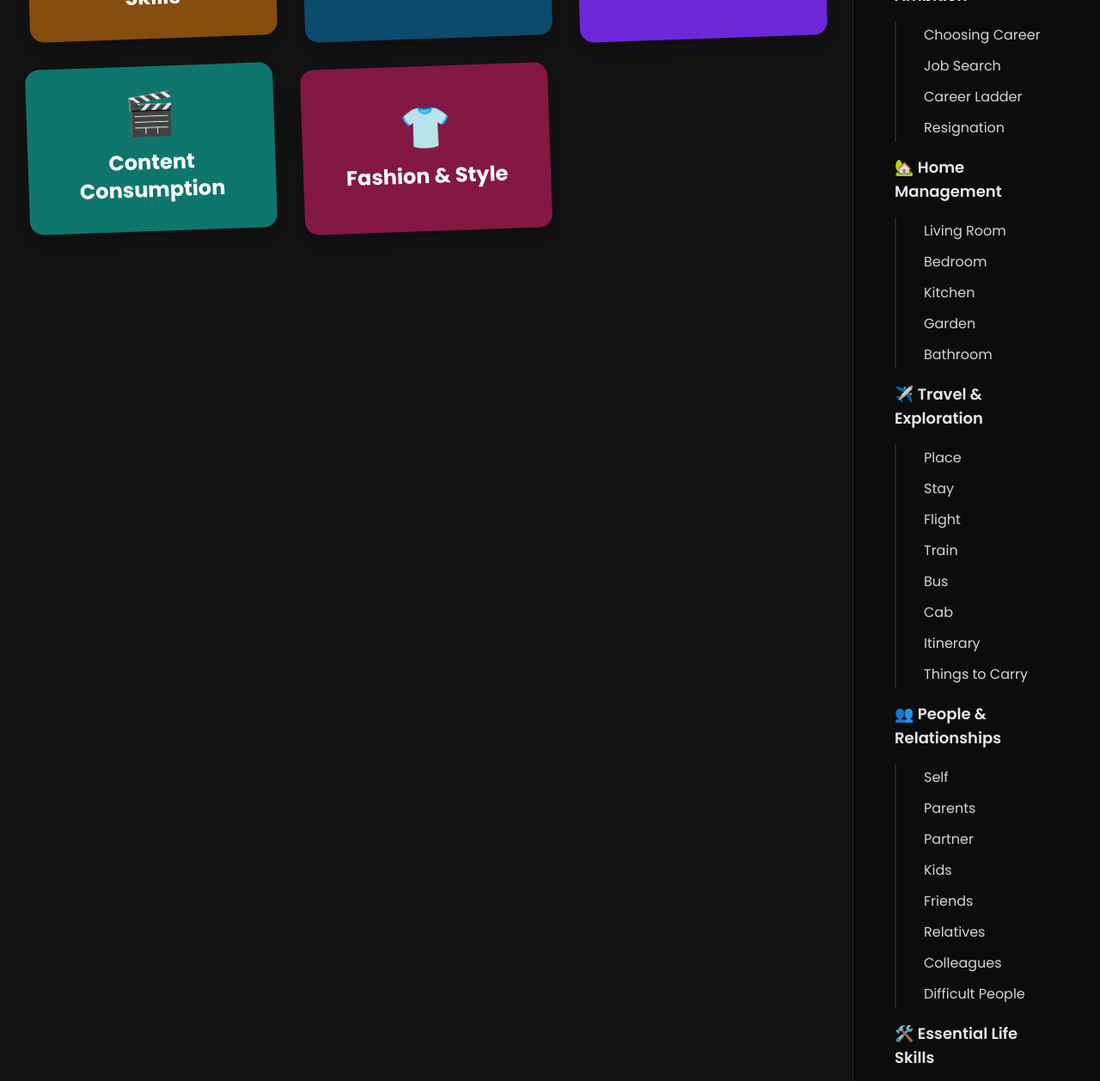
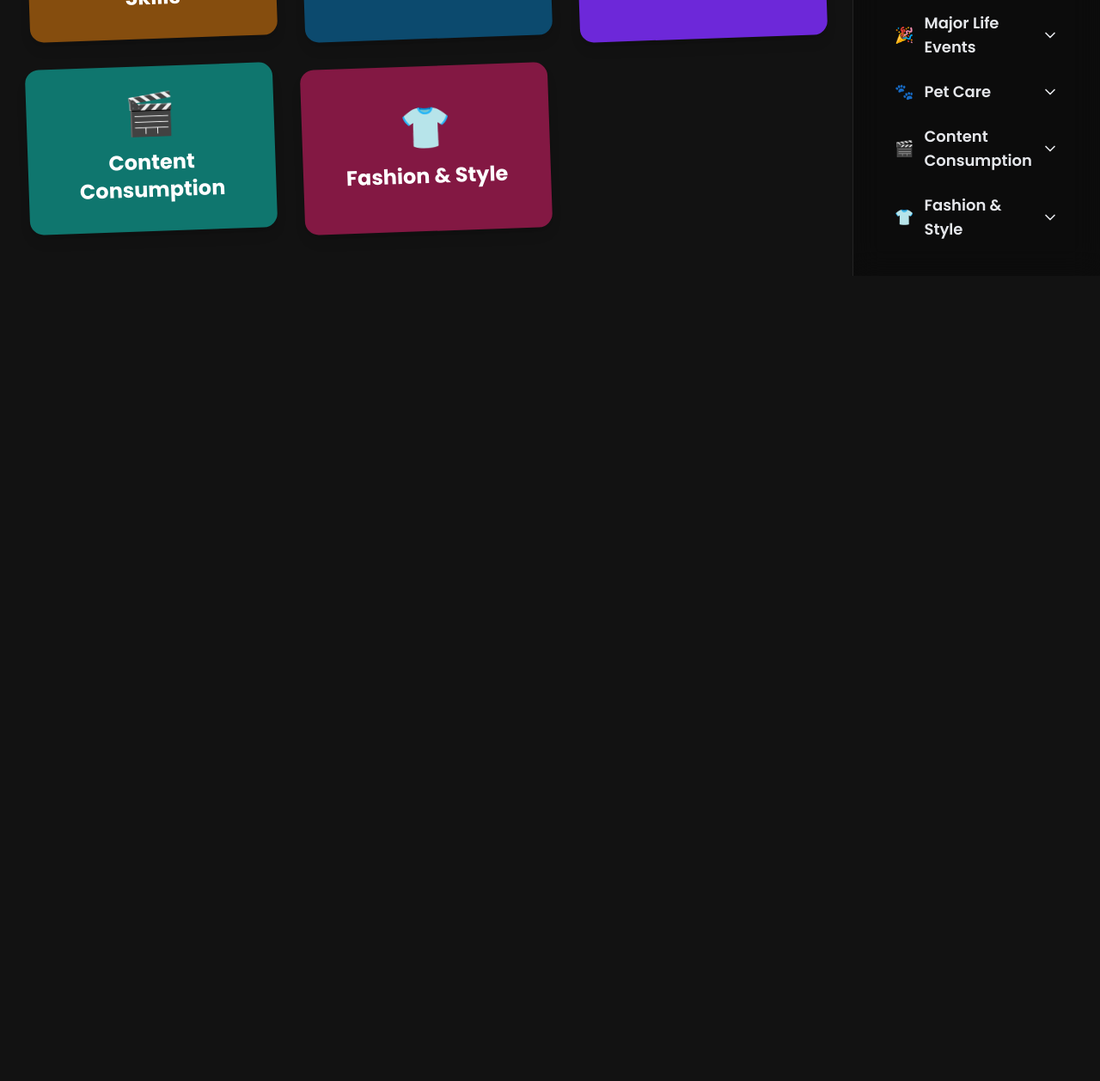
Before and after one commit to 5HU3HENDU/SofA, a plain HTML site: page index.html in a window 1280 px wide. Shown: the part 695-1953 px from the top of the page at 86% size. After the commit the page ends 1016 px from the top, so only its background shows below. Drawn offline with nearby package versions, Linux system fonts and the light colour scheme.

Commit message:
Update index.html

```diff
--- a/index.html
+++ b/index.html
@@ -40,6 +40,9 @@
         .nav-sidebar {
             transition: transform 0.3s ease-in-out;
         }
+        details > summary { list-style: none; }
+        details > summary::-webkit-details-marker { display: none; }
+
         @media (max-width: 1024px) {
             .nav-sidebar {
                 transform: translateX(100%);
@@ -57,7 +60,7 @@
             <div class="max-w-7xl mx-auto px-4 sm:px-6 lg:px-8 py-8">
                 <!-- Header -->
                 <header class="flex items-center justify-between pb-8">
-                     <div class="flex items-center space-x-3">
+                     <div class="flex items-center space-x-3" id="header-content">
                          <span class="text-3xl">🎓</span>
                         <h1 class="text-3xl font-bold text-white">School of Adults</h1>
                     </div>
@@ -98,7 +101,7 @@
         const root = document.documentElement;
         const homeGrid = document.getElementById('home-grid');
         const contentDisplay = document.getElementById('content-display');
-        const headerTitle = document.querySelector('header h1');
+        const headerContent = document.getElementById('header-content');
         const navSidebar = document.getElementById('nav-sidebar');
         const navToggle = document.getElementById('nav-toggle');
         const navLinksContainer = document.getElementById('nav-links');
@@ -111,11 +114,11 @@
                 color1: "#1f2937",
                 color2: "#ef4444",
                 subtopics: {
-                    food: { title: "Food", file: "health-food.json" },
-                    exercise: { title: "Exercise", file: "health-exercise.json" },
-                    healthCheckUp: { title: "Health Check Up", file: "health-healthcheckup.json" },
-                    mentalHealth: { title: "Mental Health", file: "health-mentalhealth.json" },
-                    period: { title: "Period Health", file: "health-period.json" },
+                    food: { title: "Food", icon: "🥗", file: "health-food.json" },
+                    exercise: { title: "Exercise", icon: "🏋️", file: "health-exercise.json" },
+                    healthCheckUp: { title: "Health Check Up", icon: "🩺", file: "health-healthcheckup.json" },
+                    mentalHealth: { title: "Mental Health", icon: "🧠", file: "health-mentalhealth.json" },
+                    period: { title: "Period Health", icon: "🩸", file: "health-period.json" },
                 }
             },
             wealth: {
@@ -124,11 +127,11 @@
                 color1: "#1e3a8a",
                 color2: "#3b82f6",
                 subtopics: {
-                    generate: { title: "Generate", file: "wealth-generate.json" },
-                    invest: { title: "Invest", file: "wealth-invest.json" },
-                    insurance: { title: "Insurance", file: "wealth-insurance.json" },
-                    spends: { title: "Spends", file: "wealth-spends.json" },
-                    loans: { title: "Loans", file: "wealth-loans.json" },
+                    generate: { title: "Generate", icon: "📈", file: "wealth-generate.json" },
+                    invest: { title: "Invest", icon: "🏦", file: "wealth-invest.json" },
+                    insurance: { title: "Insurance", icon: "🛡️", file: "wealth-insurance.json" },
+                    spends: { title: "Spends", icon: "💸", file: "wealth-spends.json" },
+                    loans: { title: "Loans", icon: "🧾", file: "wealth-loans.json" },
                 }
             },
             career: {
@@ -137,10 +140,10 @@
                 color1: "#4a044e",
                 color2: "#a21caf",
                 subtopics: {
-                    choosing: { title: "Choosing Career", file: "career-choosing.json" },
-                    jobsearch: { title: "Job Search", file: "career-jobsearch.json" },
-                    ladder: { title: "Career Ladder", file: "career-ladder.json" },
-                    resignation: { title: "Resignation", file: "career-resignation.json" },
+                    choosing: { title: "Choosing Career", icon: "🤔", file: "career-choosing.json" },
+                    jobsearch: { title: "Job Search", icon: "💼", file: "career-jobsearch.json" },
+                    ladder: { title: "Career Ladder", icon: "🧗", file: "career-ladder.json" },
+                    resignation: { title: "Resignation", icon: "👋", file: "career-resignation.json" },
                 }
             },
             homeManagement: {
@@ -149,11 +152,11 @@
                 color1: "#3f6212",
                 color2: "#84cc16",
                 subtopics: {
-                    livingroom: { title: "Living Room", file: "home-livingroom.json" },
-                    bedroom: { title: "Bedroom", file: "home-bedroom.json" },
-                    kitchen: { title: "Kitchen", file: "home-kitchen.json" },
-                    garden: { title: "Garden", file: "home-garden.json" },
-                    bathroom: { title: "Bathroom", file: "home-bathroom.json" },
+                    livingroom: { title: "Living Room", icon: "🛋️", file: "home-livingroom.json" },
+                    bedroom: { title: "Bedroom", icon: "🛏️", file: "home-bedroom.json" },
+                    kitchen: { title: "Kitchen", icon: "🍳", file: "home-kitchen.json" },
+                    garden: { title: "Garden", icon: "🌳", file: "home-garden.json" },
+                    bathroom: { title: "Bathroom", icon: "🛁", file: "home-bathroom.json" },
                 }
             },
             travel: {
@@ -162,14 +165,14 @@
                 color1: "#064e3b",
                 color2: "#10b981",
                 subtopics: {
-                    place: { title: "Place", file: "travel-place.json" },
-                    stay: { title: "Stay", file: "travel-stay.json" },
-                    flight: { title: "Flight", file: "travel-flight.json" },
-                    train: { title: "Train", file: "travel-train.json" },
-                    bus: { title: "Bus", file: "travel-bus.json" },
-                    cab: { title: "Cab", file: "travel-cab.json" },
-                    itinerary: { title: "Itinerary", file: "travel-itinerary.json" },
-                    thingstocarry: { title: "Things to Carry", file: "travel-thingstocarry.json" },
+                    place: { title: "Place", icon: "🗺️", file: "travel-place.json" },
+                    stay: { title: "Stay", icon: "🏨", file: "travel-stay.json" },
+                    flight: { title: "Flight", icon: "✈️", file: "travel-flight.json" },
+                    train: { title: "Train", icon: "🚆", file: "travel-train.json" },
+                    bus: { title: "Bus", icon: "🚌", file: "travel-bus.json" },
+                    cab: { title: "Cab", icon: "🚕", file: "travel-cab.json" },
+                    itinerary: { title: "Itinerary", icon: "📝", file: "travel-itinerary.json" },
+                    thingstocarry: { title: "Things to Carry", icon: "🎒", file: "travel-thingstocarry.json" },
                 }
             },
             people: {
@@ -178,14 +181,14 @@
                 color1: "#581c87",
                 color2: "#a855f7",
                 subtopics: {
-                    self: { title: "Self", file: "people-self.json" },
-                    parents: { title: "Parents", file: "people-parents.json" },
-                    partner: { title: "Partner", file: "people-partner.json" },
-                    kids: { title: "Kids", file: "people-kids.json" },
-                    friends: { title: "Friends", file: "people-friends.json" },
-                    relatives: { title: "Relatives", file: "people-relatives.json" },
-                    colleagues: { title: "Colleagues", file: "people-colleagues.json" },
-                    enemy: { title: "Difficult People", file: "people-enemy.json" },
+                    self: { title: "Self", icon: "❤️‍🩹", file: "people-self.json" },
+                    parents: { title: "Parents", icon: "👨‍👩‍👧", file: "people-parents.json" },
+                    partner: { title: "Partner", icon: "💞", file: "people-partner.json" },
+                    kids: { title: "Kids", icon: "👶", file: "people-kids.json" },
+                    friends: { title: "Friends", icon: "🧑‍🤝‍🧑", file: "people-friends.json" },
+                    relatives: { title: "Relatives", icon: "👨‍👩‍👧‍👦", file: "people-relatives.json" },
+                    colleagues: { title: "Colleagues", icon: "👔", file: "people-colleagues.json" },
+                    enemy: { title: "Difficult People", icon: "😒", file: "people-enemy.json" },
                 }
             },
             lifeSkills: {
@@ -194,10 +197,10 @@
                 color1: "#854d0e",
                 color2: "#f59e0b",
                 subtopics: {
-                    driving: { title: "Driving", file: "lifeskills-driving.json" },
-                    swimming: { title: "Swimming", file: "lifeskills-swimming.json" },
-                    decisionmaking: { title: "Decision Making", file: "lifeskills-decisionmaking.json" },
-                    problemsolving: { title: "Problem Solving", file: "lifeskills-problemsolving.json" }
+                    driving: { title: "Driving", icon: "🚗", file: "lifeskills-driving.json" },
+                    swimming: { title: "Swimming", icon: "🏊", file: "lifeskills-swimming.json" },
+                    decisionmaking: { title: "Decision Making", icon: "🧠", file: "lifeskills-decisionmaking.json" },
+                    problemsolving: { title: "Problem Solving", icon: "🧩", file: "lifeskills-problemsolving.json" }
                 }
             },
             lifeEvents: {
@@ -206,10 +209,10 @@
                 color1: "#0c4a6e",
                 color2: "#0ea5e9",
                 subtopics: {
-                    buyinghouse: { title: "Buying House", file: "lifeevents-buyinghouse.json" },
-                    gettingmarried: { title: "Getting Married", file: "lifeevents-gettingmarried.json" },
-                    pregnancy: { title: "Pregnancy", file: "lifeevents-pregnancy.json" },
-                    moving: { title: "Moving to a New City", file: "lifeevents-moving.json" }
+                    buyinghouse: { title: "Buying House", icon: "🏠", file: "lifeevents-buyinghouse.json" },
+                    gettingmarried: { title: "Getting Married", icon: "💍", file: "lifeevents-gettingmarried.json" },
+                    pregnancy: { title: "Pregnancy", icon: "🤰", file: "lifeevents-pregnancy.json" },
+                    moving: { title: "Moving to a New City", icon: "🏙️", file: "lifeevents-moving.json" }
                 }
             },
             pets: {
@@ -218,8 +221,8 @@
                 color1: "#6d28d9",
                 color2: "#c084fc",
                 subtopics: {
-                    cats: { title: "Cats", file: "pets-cats.json" },
-                    dogs: { title: "Dogs", file: "pets-dogs.json" }
+                    cats: { title: "Cats", icon: "🐈", file: "pets-cats.json" },
+                    dogs: { title: "Dogs", icon: "🐕", file: "pets-dogs.json" }
                 }
             },
             content: {
@@ -228,11 +231,11 @@
                 color1: "#0f766e",
                 color2: "#14b8a6",
                 subtopics: {
-                    news: { title: "News", file: "content-news.json" },
-                    tvmovies: { title: "TV Shows & Movies", file: "content-tvmovies.json" },
-                    songs: { title: "Songs", file: "content-songs.json" },
-                    books: { title: "Books", file: "content-books.json" },
-                    games: { title: "Games", file: "content-games.json" }
+                    news: { title: "News", icon: "📰", file: "content-news.json" },
+                    tvmovies: { title: "TV Shows & Movies", icon: "🎞️", file: "content-tvmovies.json" },
+                    songs: { title: "Songs", icon: "🎵", file: "content-songs.json" },
+                    books: { title: "Books", icon: "📚", file: "content-books.json" },
+                    games: { title: "Games", icon: "🎮", file: "content-games.json" }
                 }
             },
             fashion: {
@@ -241,9 +244,9 @@
                 color1: "#831843",
                 color2: "#e11d48",
                 subtopics: {
-                    men: { title: "Men", file: "fashion-men.json" },
-                    women: { title: "Women", file: "fashion-women.json" },
-                    kids: { title: "Kids", file: "fashion-kids.json" }
+                    men: { title: "Men", icon: "👨", file: "fashion-men.json" },
+                    women: { title: "Women", icon: "👩", file: "fashion-women.json" },
+                    kids: { title: "Kids", icon: "👧", file: "fashion-kids.json" }
                 }
             }
         };
@@ -260,24 +263,43 @@
             root.style.setProperty('--theme-color-2', theme.color2);
         };
 
+        const updateHeader = (title, icon = '🎓') => {
+            headerContent.innerHTML = `
+                <span class="text-3xl">${icon}</span>
+                <h1 class="text-3xl font-bold text-white">${title}</h1>
+            `;
+        };
+
         const renderNavLinks = () => {
-            let linksHtml = '<a href="#" class="nav-link block font-semibold text-lg py-2 px-4 rounded-lg hover:bg-white/10" data-path="home">🏠 Home</a>';
+            let linksHtml = '<a href="#home" class="nav-link block font-semibold text-lg py-2 px-4 rounded-lg hover:bg-white/10" data-path="home">🏠 Home</a>';
             for (const key in topics) {
                 const topic = topics[key];
-                const mainPath = topic.file ? key : key;
-                linksHtml += `<a href="#${mainPath}" class="nav-link block font-semibold text-lg py-2 px-4 rounded-lg hover:bg-white/10" data-path="${mainPath}">${topic.icon} ${topic.title}</a>`;
-
                 if (topic.subtopics) {
-                    linksHtml += '<div class="pl-6 border-l-2 border-white/10 ml-4 space-y-1">';
-                    for (const subKey in topic.subtopics) {
-                        const subTopic = topic.subtopics[subKey];
-                        const subPath = `${key}-${subKey}`;
-                        linksHtml += `<a href="#${subPath}" class="nav-link block font-medium text-base py-1 px-2 rounded-lg hover:bg-white/10 text-gray-300" data-path="${subPath}">${subTopic.title}</a>`;
-                    }
-                    linksHtml += '</div>';
+                    linksHtml += `
+                        <details class="group">
+                            <summary class="flex items-center justify-between font-semibold text-lg py-2 px-4 rounded-lg hover:bg-white/10 cursor-pointer">
+                                <a href="#${key}" class="flex items-center flex-1" data-path="${key}">
+                                    <span class="mr-3">${topic.icon}</span>
+                                    <span>${topic.title}</span>
+                                </a>
+                                <i data-feather="chevron-down" class="ml-2 h-5 w-5 group-open:rotate-180 transition-transform flex-shrink-0"></i>
+                            </summary>
+                            <div class="pl-8 border-l-2 border-white/10 ml-6 mt-1 space-y-1">
+                                ${Object.entries(topic.subtopics).map(([subKey, subTopic]) => `
+                                    <a href="#${key}-${subKey}" class="nav-link flex items-center font-medium text-base py-1 px-2 rounded-lg hover:bg-white/10 text-gray-300" data-path="${key}-${subKey}">
+                                        <span class="mr-2">${subTopic.icon}</span>
+                                        <span>${subTopic.title}</span>
+                                    </a>
+                                `).join('')}
+                            </div>
+                        </details>
+                    `;
+                } else {
+                    linksHtml += `<a href="#${key}" class="nav-link block font-semibold text-lg py-2 px-4 rounded-lg hover:bg-white/10" data-path="${key}">${topic.icon} ${topic.title}</a>`;
                 }
             }
             navLinksContainer.innerHTML = linksHtml;
+            feather.replace();
         };
 
         const renderHomeGrid = () => {
@@ -285,7 +307,7 @@
             homeGrid.innerHTML = '';
             homeGrid.style.display = 'grid';
             contentDisplay.style.display = 'none';
-            headerTitle.textContent = "School of Adults";
+            updateHeader("School of Adults");
 
             homeGrid.className = 'grid grid-cols-1 md:grid-cols-2 lg:grid-cols-3 gap-8';
             let rotation = -2;
@@ -315,7 +337,7 @@
             homeGrid.innerHTML = '';
             homeGrid.style.display = 'grid';
             contentDisplay.style.display = 'none';
-            headerTitle.textContent = parentTopic.title;
+            updateHeader(parentTopic.title, parentTopic.icon);
 
             homeGrid.className = 'grid grid-cols-2 md:grid-cols-3 gap-6';
 
@@ -327,12 +349,14 @@
                 tile.style.borderColor = parentTopic.color2;
                 tile.style.backgroundColor = 'rgba(0,0,0,0.2)';
 
-                tile.innerHTML = `<h3 class="font-semibold text-white text-xl">${item.title}</h3>`;
+                tile.innerHTML = `
+                    <span class="text-4xl mb-3">${item.icon}</span>
+                    <h3 class="font-semibold text-white text-lg">${item.title}</h3>`;
                 homeGrid.appendChild(tile);
             }
         };
 
-        const renderTopicContent = async (filePath, theme) => {
+        const renderTopicContent = async (filePath, theme, topicItem) => {
             setTheme({bgColor: theme.color1, color1: theme.color1, color2: theme.color2});
             try {
                 const response = await fetch(filePath);
@@ -341,7 +365,7 @@
 
                 homeGrid.style.display = 'none';
                 contentDisplay.style.display = 'block';
-                headerTitle.textContent = data.title;
+                updateHeader(data.title, topicItem.icon);
 
                 contentDisplay.innerHTML = `
                     <div class="animate-fade-in bg-black/20 p-6 sm:p-8 rounded-2xl">
@@ -398,17 +422,19 @@
             } else if (topics[parentKey] && topics[parentKey].subtopics && !childKey) {
                 renderSubtopicGrid(parentKey);
             } else {
-                let filePath, theme;
+                let topicItem, theme, filePath;
                 if (childKey) {
-                    filePath = topics[parentKey]?.subtopics[childKey]?.file;
+                    topicItem = topics[parentKey]?.subtopics[childKey];
                     theme = topics[parentKey];
+                    filePath = topicItem?.file;
                 } else {
-                    filePath = topics[parentKey]?.file;
-                    theme = topics[parentKey];
+                    topicItem = topics[parentKey];
+                    theme = topicItem;
+                    filePath = topicItem?.file;
                 }
 
                 if (filePath) {
-                    renderTopicContent(filePath, theme);
+                    renderTopicContent(filePath, theme, topicItem);
                 } else {
                     renderHomeGrid(); // Fallback to home
                 }
```
